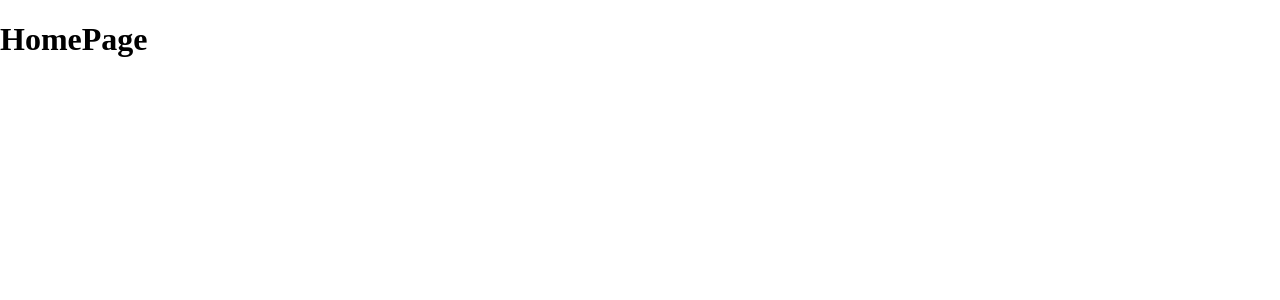
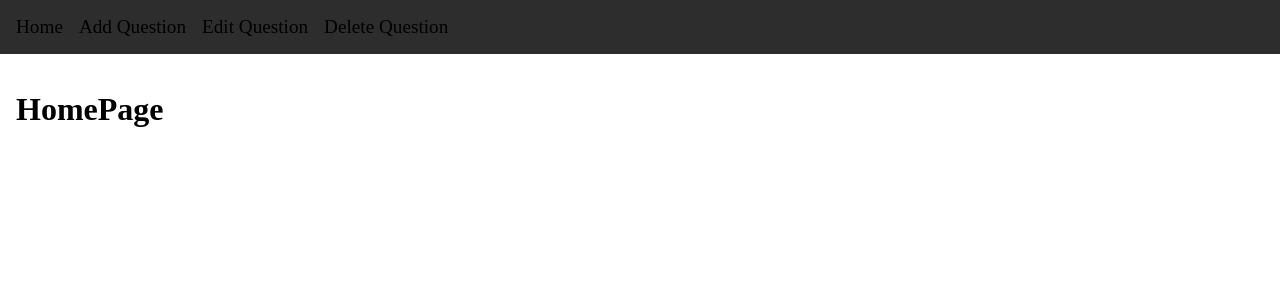
Before and after one commit to tchowdhuryf/Trivia-App-FE, a React (Vite) app: page / in a window 1280 px wide. Shown: the top 300 px of the page. Built offline with nearby package versions, Linux system fonts and the light colour scheme.

Commit message:
feat(app): configure global page template with routing

```diff
--- a/src/App.tsx
+++ b/src/App.tsx
@@ -1,24 +1,40 @@
 import "./App.css";
-//Route Imports
+// Route Imports
 import HomePage from "./pages/HomePage/HomePage";
 import AddQuestionPage from "./pages/AddQuestionPage/AddQuestionPage";
 import EditQuestionPage from "./pages/EditQuestionPage/EditQuestionPage";
 import DeleteQuestionPage from "./pages/DeleteQuestionPage/DeleteQuestionPage";
-//React Imports
+// Component Imports
+import PageTemplate from "./components/PageTemplate/PageTemplate";
+import NavBar from "./components/NavBar/NavBar";
+import NavMenu from "./components/NavMenu/NavMenu";
+import NavMenuItem from "./components/NavMenuItem/NavMenuItem";
+// React Imports
 import { Routes, Route } from "react-router-dom";
 
 function App() {
   return (
-    <>
+    <PageTemplate
+      navBar={
+        <NavBar
+          navMenu={
+            <NavMenu>
+              <NavMenuItem href="/" label="Home" />
+              <NavMenuItem href="/add-question" label="Add Question" />
+              <NavMenuItem href="/edit-question" label="Edit Question" />
+              <NavMenuItem href="/delete-question" label="Delete Question" />
+            </NavMenu>
+          }
+        />
+      }>
       <Routes>
-        <Route path={"/"} element={<HomePage />} />
-        {/* <Route path={"/trivia"} element={<Trivia />} /> */}
-        <Route path={"/add-question"} element={<AddQuestionPage />} />
-        <Route path={"/edit-question"} element={<EditQuestionPage />} />
-        <Route path={"/delete-question"} element={<DeleteQuestionPage />} />
-        <Route path={"*"} element={<h1>404: Page Not Found</h1>} />
+        <Route path="/" element={<HomePage />} />
+        <Route path="/add-question" element={<AddQuestionPage />} />
+        <Route path="/edit-question" element={<EditQuestionPage />} />
+        <Route path="/delete-question" element={<DeleteQuestionPage />} />
+        <Route path="*" element={<h1>404: Page Not Found</h1>} />
       </Routes>
-    </>
+    </PageTemplate>
   );
 }
 
```
